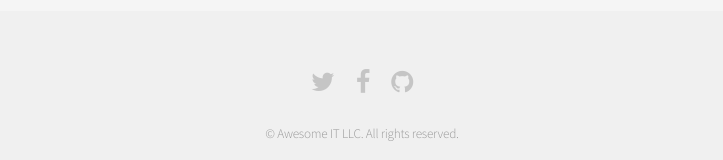
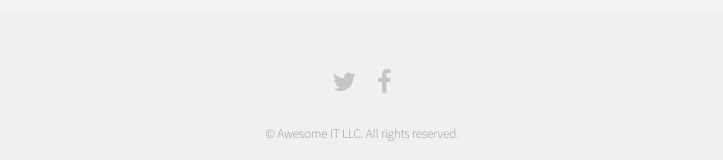
Before and after one commit to mach-kernel/startups.ait.nyc, a plain HTML site: page apply.html in a window 1280 px wide. Shown: the part 1965-2125 px from the top of the page, without its empty margins (278-1001 px from the left). Drawn offline with Linux system fonts and the light colour scheme.

Commit message:
fix few misc things

```diff
--- a/apply.html
+++ b/apply.html
@@ -170,7 +170,6 @@
 				<ul class="icons">
 					<li><a href="https://twitter.com/awesomeitnyc" class="icon fa-twitter"><span class="label">Twitter</span></a></li>
 					<li><a href="https://facebook.com/awesomeitnyc" class="icon fa-facebook"><span class="label">Facebook</span></a></li>
-					<li><a href="#" class="icon fa-github"><span class="label">Github</span></a></li>
 				</ul>
 				<ul class="copyright">
 					<li>&copy; Awesome IT LLC. All rights reserved.</li>
```
Also changed, not shown: index.html (+0 -1 lines), thanks.html (+0 -1 lines).
